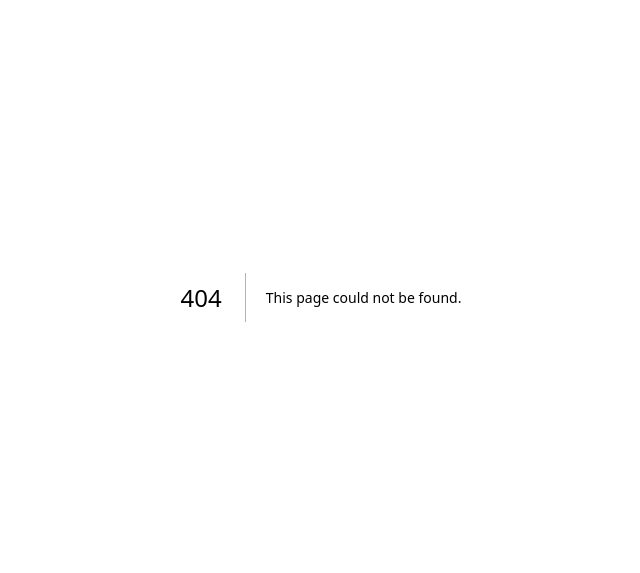
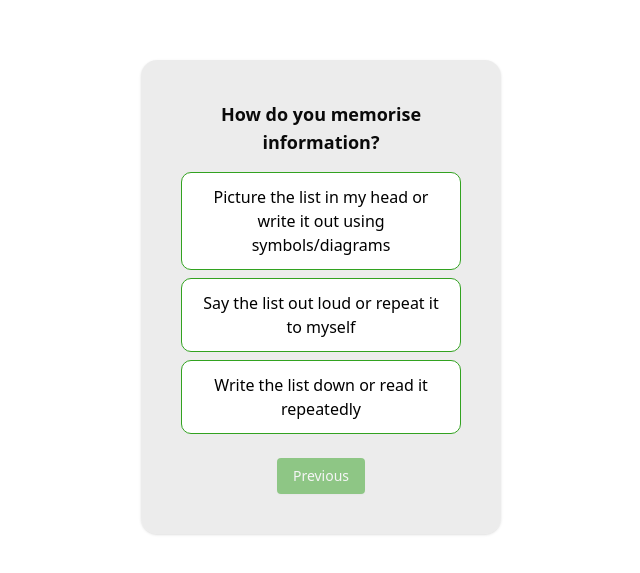
Before and after one commit to Thilaksan-A/neurolearn1, a Next.js app: page /Signup/Survey in a window 1280 px wide. Before the commit this address had no page. Shown: the part 103-676 px from the top of the page, without its empty margins (319-959 px from the left). Built offline with nearby package versions, Linux system fonts and the light colour scheme.

Commit message:
survey FE done

```diff
--- /dev/null
+++ b/src/app/Signup/Survey/page.js
@@ -0,0 +1,79 @@
+"use client";
+
+import { Button } from "@/components/ui/button";
+import Questions from "@/data/Questions";
+import { useRouter } from "next/navigation";
+import { useState } from "react";
+
+function Survey() {
+  const [stepIndex, setStepIndex] = useState(0);
+  const [selected, setSelected] = useState(null);
+  const question = Questions[stepIndex];
+  const router = useRouter();
+  if (!question) return null;
+
+  const handleSelect = (option) => {
+    setSelected(option);
+    setTimeout(() => {
+      handleNext();
+    }, 300);
+  };
+
+  const handleNext = () => {
+    if (stepIndex < Questions.length - 1) {
+      setStepIndex(stepIndex + 1);
+      setSelected(null);
+    } else {
+      onComplete();
+    }
+  };
+
+  const handlePrevious = () => {
+    if (stepIndex > 0) {
+      setStepIndex(stepIndex - 1);
+      setSelected(null);
+    }
+  };
+
+  const onComplete = () => {
+    router.push("/Homepage");
+  };
+
+  return (
+    <div className="flex justify-center items-center h-screen flex-col">
+      <div className="bg-[#D9D9D980] p-10 rounded-2xl shadow w-90 text-center max-w-md">
+        <p className="text-lg font-semibold mb-4">{question.question}</p>
+
+        <div className="space-y-2">
+          {question.options.map((option, idx) => (
+            <div
+              key={idx}
+              onClick={() => handleSelect(option)}
+              className={`
+                  cursor-pointer px-4 py-3 rounded-lg border border-[#32a220]
+                  ${
+                    selected === option
+                      ? "bg-[#3eb12c85] text-white"
+                      : "bg-white text-black"
+                  }
+                  hover:bg-blue-100
+                `}
+            >
+              {option}
+            </div>
+          ))}
+        </div>
+
+        <Button
+          onClick={handlePrevious}
+          className="mt-6 bg-[#32a220] text-white px-4 py-2 rounded"
+          disabled={stepIndex === 0}
+        >
+          Previous
+        </Button>
+      </div>
+    </div>
+  );
+}
+
+export default Survey;
--- a/src/data/Questions.js
+++ b/src/data/Questions.js
@@ -0,0 +1,57 @@
+const Questions = [
+  {
+    id: 1,
+    question: "How do you memorise information?",
+    options: [
+      "Picture the list in my head or write it out using symbols/diagrams",
+      "Say the list out loud or repeat it to myself",
+      "Write the list down or read it repeatedly",
+    ]
+  },
+  {
+    id: 2,
+    question: "When you don't understand a topic, what do you do?",
+    options: [
+      "I see a diagram, chart, or visual representation",
+      "Someone explains it to me out loud",
+      "I read about it in a textbook or notes",
+    ]
+  },
+  {
+    id: 3,
+    question: "How do you prefer to learn?",
+    options: [
+      "Look at the diagram or interface map",
+      "Have someone talk me through the steps",
+      "Read the manual or help documentation",
+    ]
+  },
+  {
+    id: 4,
+    question: "What's the best way for you to remember information?",
+    options: [
+      "Slides with images, graphs, or videos",
+      "Lectures and discussions",
+      "Handouts, readings and written instructions",
+    ]
+  },
+  {
+    id: 5,
+    question: "How do want to be taught?",
+    options: [
+      "Draw them a map",
+      "Explain it to them verbally",
+      "Write them step-by-step instructions",
+    ]
+  },
+  {
+    id: 6,
+    question: "What makes it easy to stay concentrated?",
+    options: [
+      "Using mind maps, highlighters, or diagrams",
+      "Joining a study group or listening to recordings",
+      "Writing summaries and rereading notes",
+    ]
+  },
+];
+export default Questions;
```
